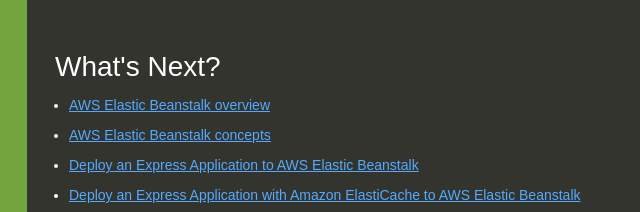
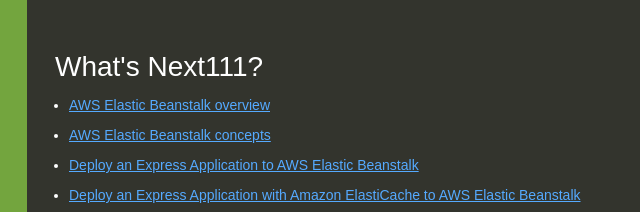
Before and after one commit to rajeev159/node-js-app, a website: page index.html in a window 1280 px wide. Shown: the top 212 px of the page, 613-1253 px from the left. Drawn offline with Linux system fonts and the light colour scheme.

Commit message:
Update index.html

```diff
--- a/index.html
+++ b/index.html
@@ -78,7 +78,7 @@
       <p>Your first AWS Elastic Beanstalk Node.js application is now running on your own dedicated environment in the AWS Cloud</p>
     </div>
     <div class="linksColumn">
-      <h2>What's Next?</h2>
+      <h2>What's Next111?</h2>
       <ul>
         <li><a href="http://docs.aws.amazon.com/elasticbeanstalk/latest/dg/Welcome.html">AWS Elastic Beanstalk overview</a></li>
         <li><a href="http://docs.aws.amazon.com/elasticbeanstalk/latest/dg/concepts.html">AWS Elastic Beanstalk concepts</a></li>
```
